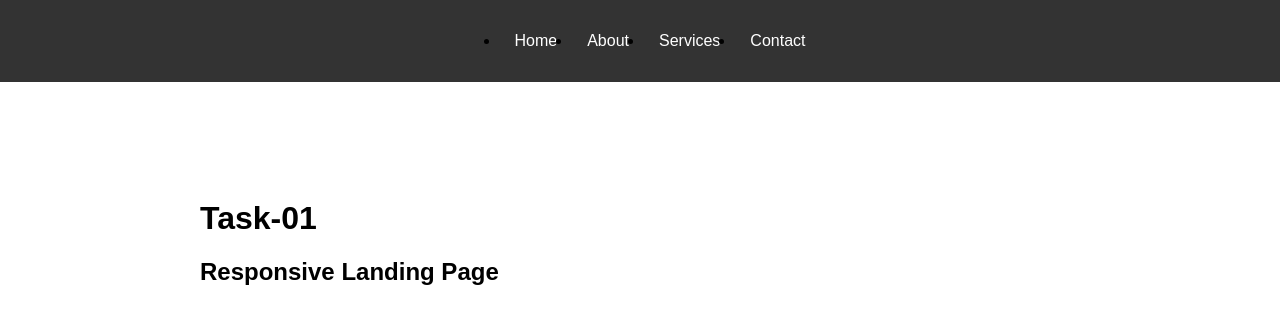
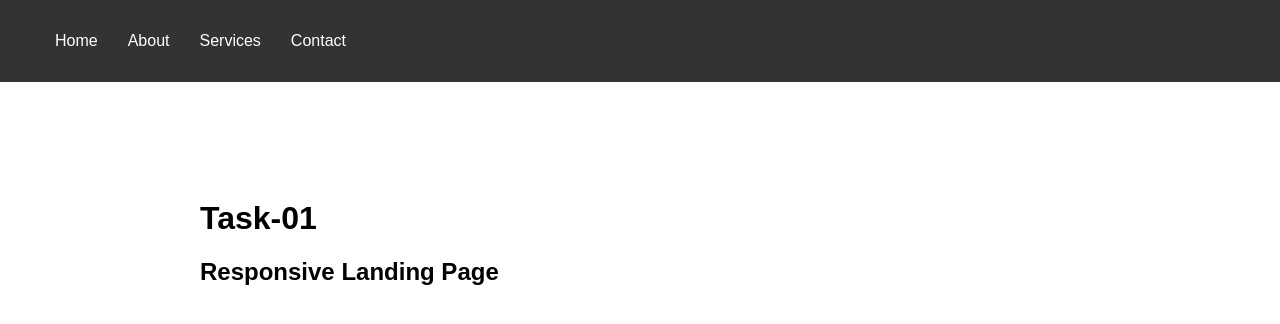
Before and after one commit to EteneshJeg/PRODIGY_WD_01, a plain HTML site: page index.html in a window 1280 px wide. Drawn offline with Linux system fonts and the light colour scheme.

Commit message:
list style commit

```diff
--- a/styles.css
+++ b/styles.css
@@ -15,10 +15,12 @@ body {
 
 #navbar ul {
     display: flex;
-    justify-content: center;
+    justify-content:first baseline;
     align-items: center;
     height: 50px;
+    list-style-type: none;
 }
+
 .nav-link {
     color: #fff;
     text-decoration: none;
```
